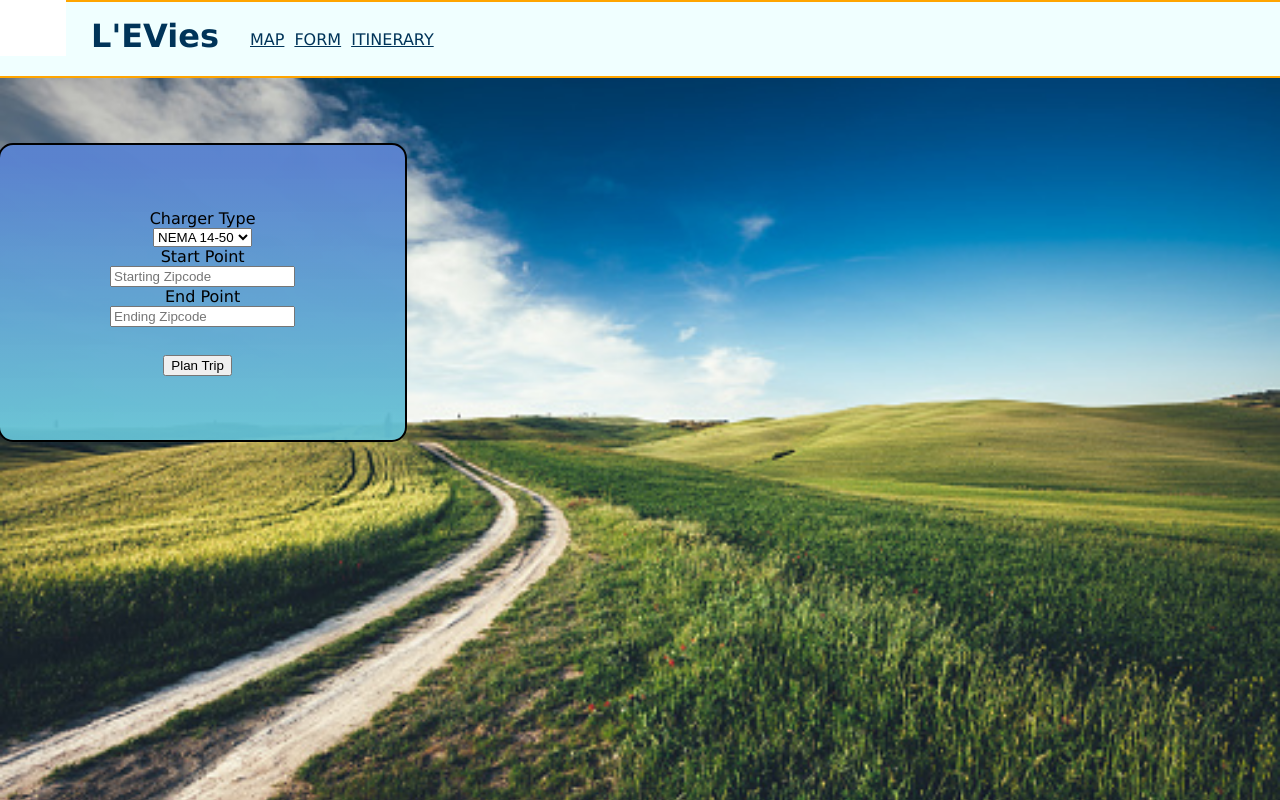
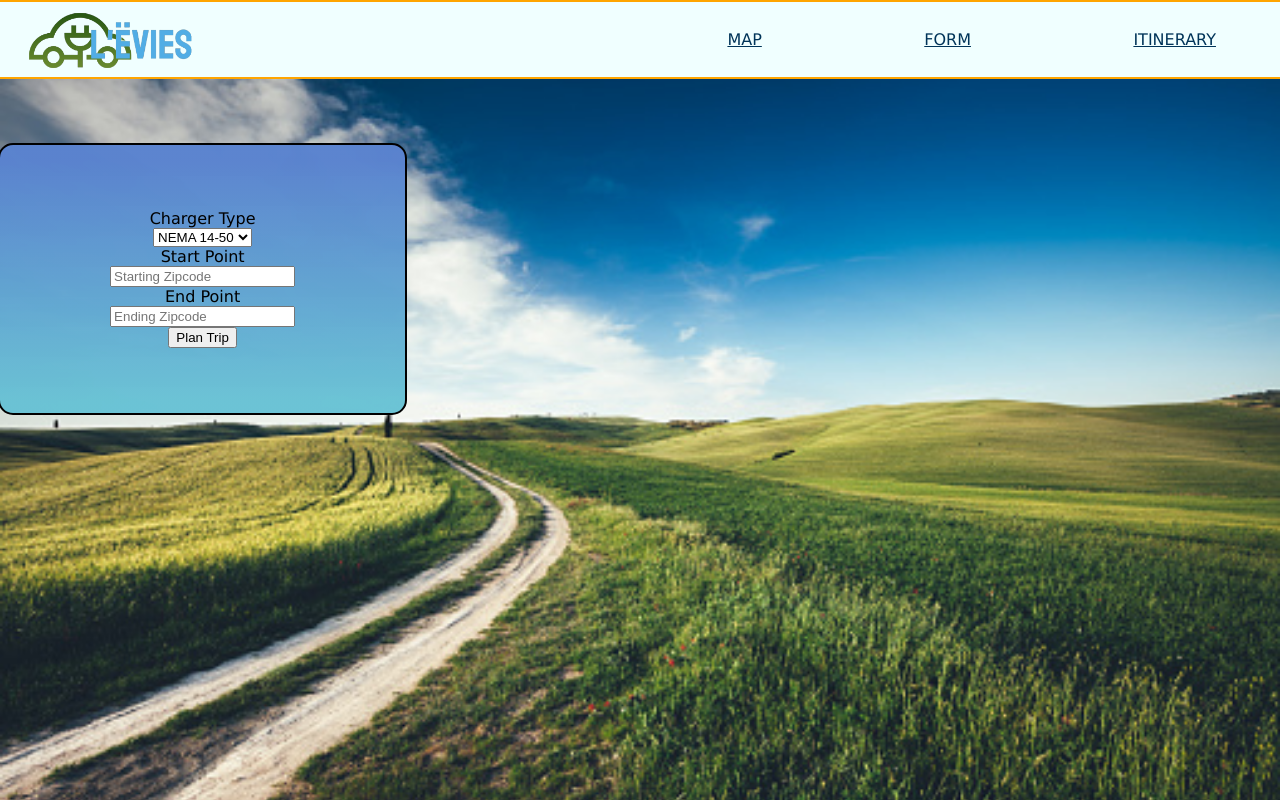
Before and after one commit to baut-jc/levies, a React (Create React App) app: page /form in a window 1280 px wide. Built offline with nearby package versions, Linux system fonts and the light colour scheme; no server answers.

Commit message:
Add styles to header

```diff
--- a/src/Components/Header/Header.scss
+++ b/src/Components/Header/Header.scss
@@ -1,34 +1,20 @@
-.title {
-    margin-top: 15px;
-    margin-right: 20px;
-    width: 150px;
-    color: #003459;
-}
-
 .header {
     display: flex;
-    // flex-wrap: wrap;
-    flex-wrap: wrap;
-    flex-direction: row;
+    justify-content: space-between;
     width: 100vw;
     height: auto;
     background-color: azure;
     border: orange solid 2px;
-}
 
     .link {
         color: #003459;
         text-decoration: underline;
         margin-top: 28px;
-    margin-right: 10px;
-}
-
-.contain {
-    width: 80px;
+        margin-right: 5%;
     }
 
     .home-icon{
-    margin-left: -20px;
-    margin-top: -18px;
-    width: 90%;
+        margin-left: -65%;
+        width: 27%;
     }
+}
--- a/src/Components/Header/Header.tsx
+++ b/src/Components/Header/Header.tsx
@@ -1,18 +1,16 @@
 import './Header.scss'
 import React from 'react'
 import { Link } from "react-router-dom"
-import HomeIcon from '../../Assets/49921-home.gif'
+import HomeIcon from '../../Assets/banner.png'
 
 
 const Header = () => {
     return (
         <div className='header'>
-            <div className='contain'>
-                <Link to='/'>
-                    <img src={HomeIcon} className='home-icon'></img>
-                </Link>
-            </div>
-            <h1 className='title'>L'EVies</h1>
+            {/* <div className='contain'> */}
+            <Link to='/'>
+                <img src={HomeIcon} className='home-icon'></img>
+            </Link>
             <Link to='/map' className='link'>MAP</Link>
             <Link to='/form' className='link'>FORM</Link>
             <Link to='/itinerary' className='link'>ITINERARY</Link>
```
Lines whose indentation alone changed are shown as unchanged.
